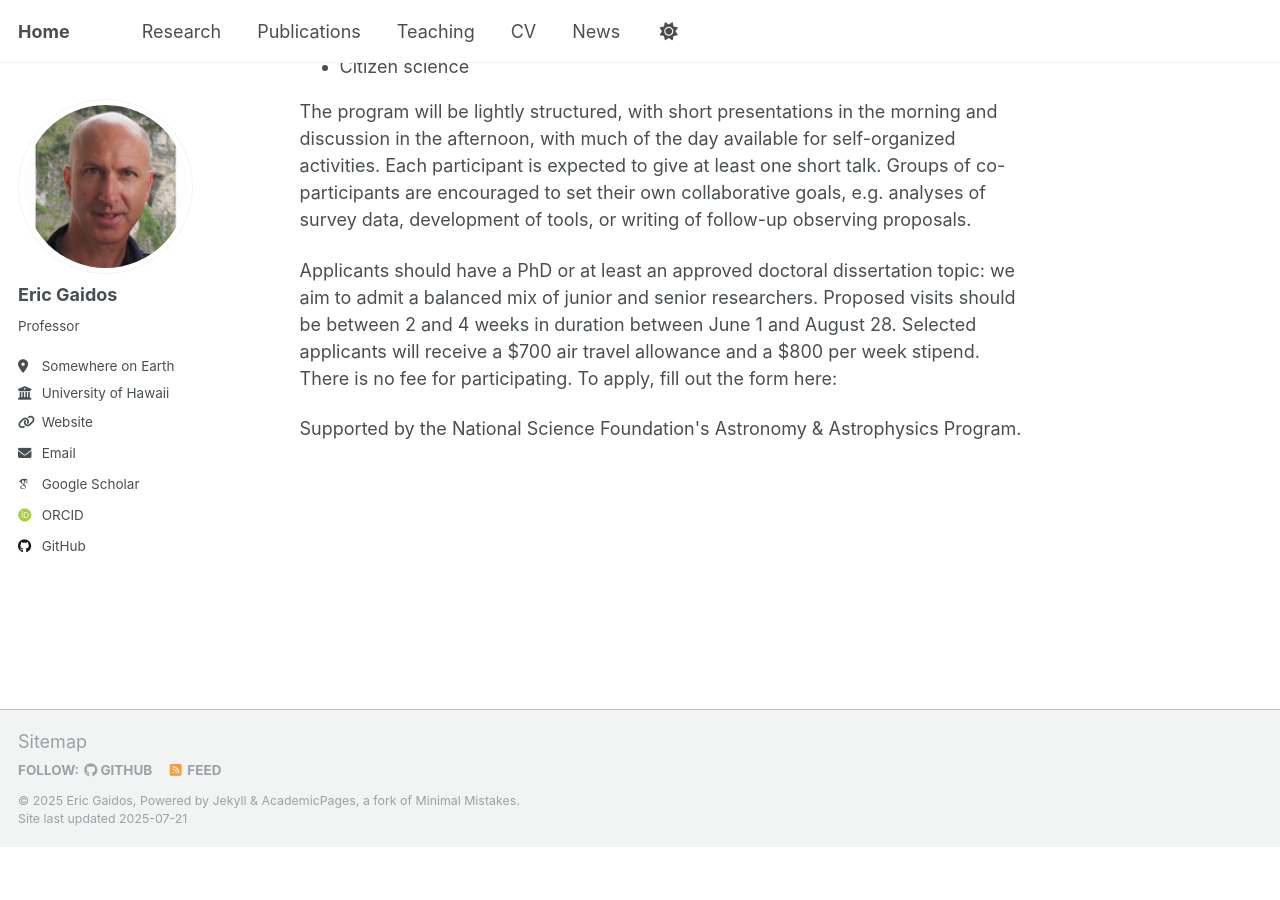
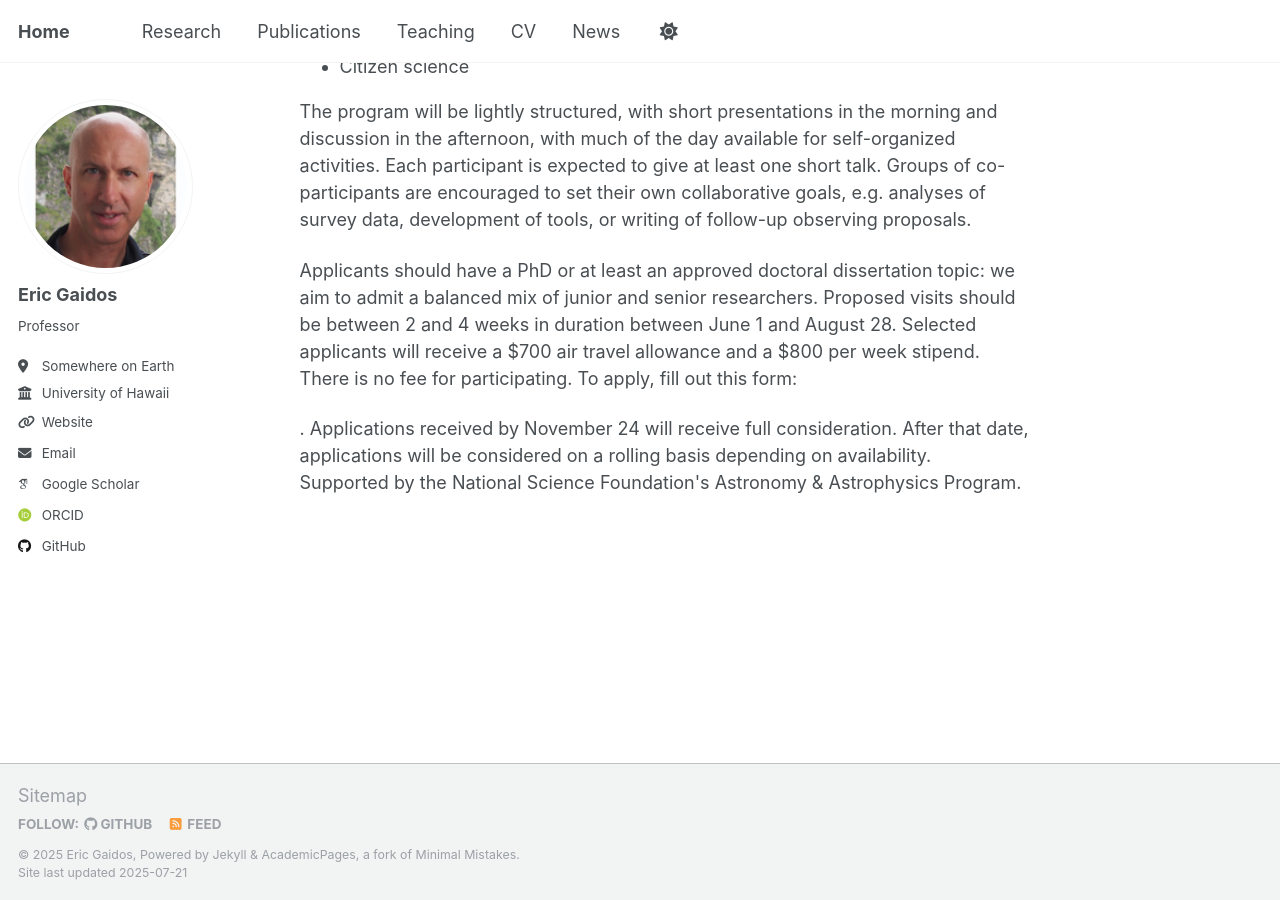
Before and after one commit to egaidos/egaidos.github.io, a Jekyll site: the page built from epseta.md, in a window 1280 px wide and 900 px high, scrolled down 1332 px. Built offline with Jekyll 4.4.1, drawn with Linux system fonts in a browser that asks for light colours; some web fonts are replaced; our own code applies the rules of GitHub Pages for plain Markdown files; a style sheet for code colours, icons or effects is not loaded; before the commit the page ends 2179 px from its top, so only the background shows below that.

Commit message:
Update epseta.md

```diff
--- a/epseta.md
+++ b/epseta.md
@@ -41,6 +41,6 @@
 
 <p>The program will be lightly structured, with short presentations in the morning and discussion in the afternoon, with much of the day available for self-organized activities.  Each participant is expected to give at least one short talk.  Groups of co-participants are encouraged to set their own collaborative goals, e.g. analyses of survey data, development of tools, or writing of follow-up observing proposals.</p>
 
-<p>Applicants should have a PhD or at least an approved doctoral dissertation topic: we aim to admit a balanced mix of junior and senior researchers.  Proposed visits should be between 2 and 4 weeks in duration between June 1 and August 28.  Selected applicants will receive a $700 air travel allowance and a $800 per week stipend.   There is no fee for participating.  To apply, fill out the form here:</p>
+<p>Applicants should have a PhD or at least an approved doctoral dissertation topic: we aim to admit a balanced mix of junior and senior researchers.  Proposed visits should be between 2 and 4 weeks in duration between June 1 and August 28.  Selected applicants will receive a $700 air travel allowance and a $800 per week stipend.   There is no fee for participating.  To apply, fill out this form:</p>.  Applications received by November 24 will receive full consideration.  After that date, applications will be considered on a rolling basis depending on availability.
 
 <p>Supported by the National Science Foundation's Astronomy & Astrophysics Program.</p>
```
